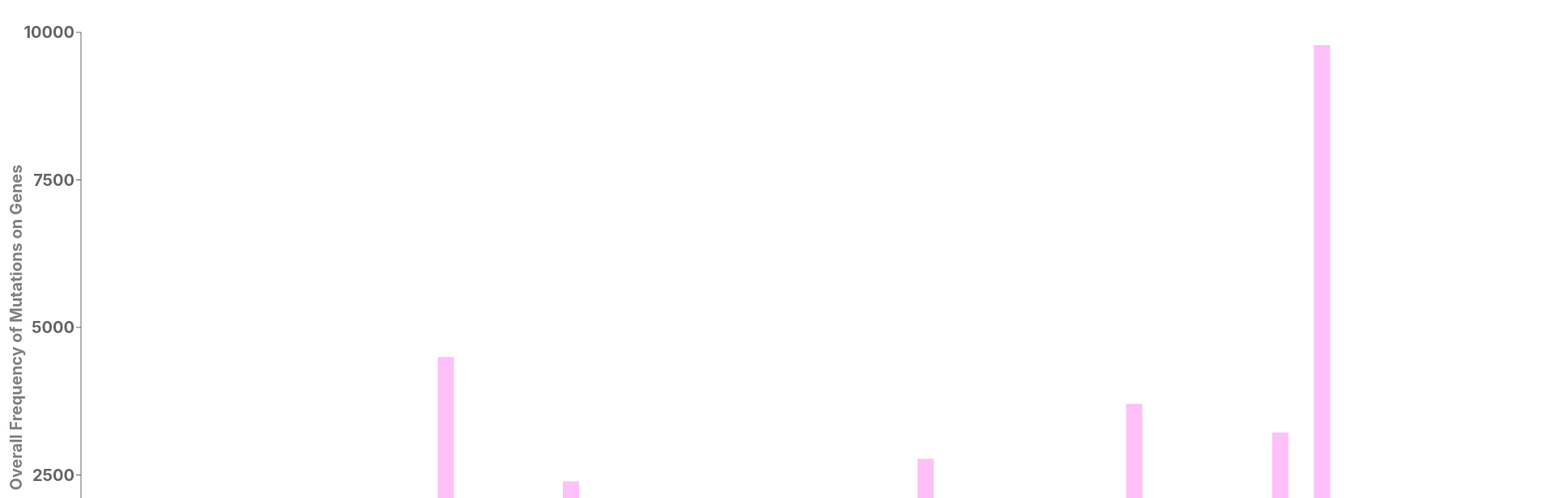
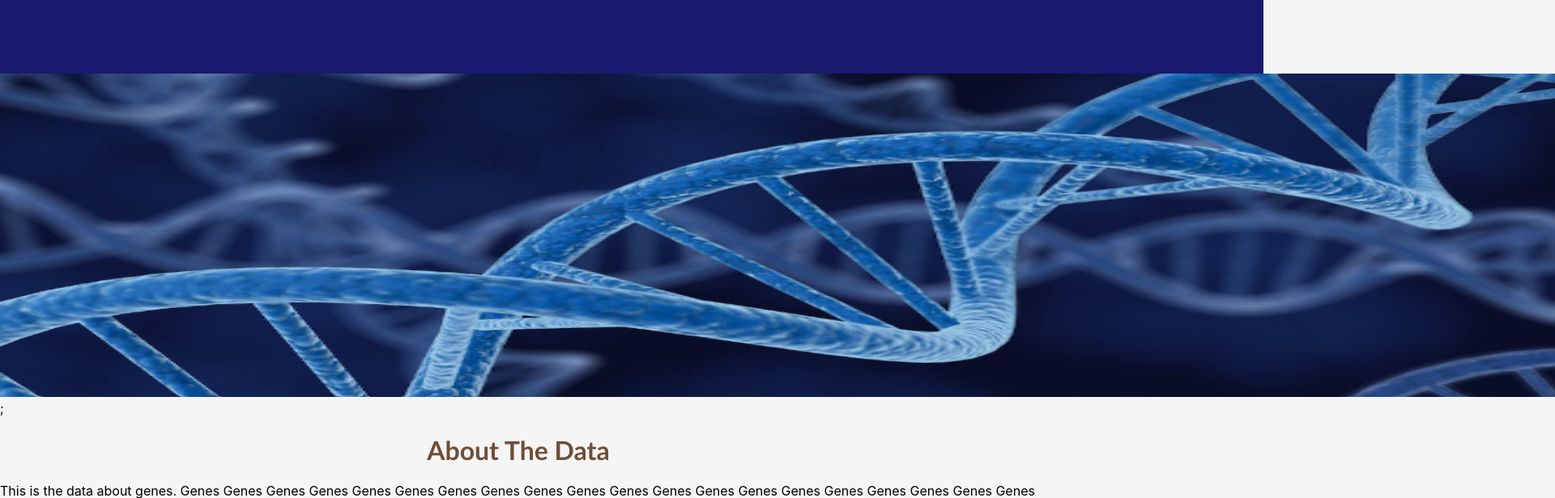
Before and after one commit to aiswaryasoman96/-CARDv-CancerAncestryRealtimeDatavisualization, a React (Create React App) app in the folder cardv/: page /aboutus in a window 1280 px wide. Shown: the top 616 px of the page at 81% size, 1920 px wide, since content can reach past the window. Built offline with nearby package versions, Linux system fonts and the light colour scheme.

Commit message:
About Us, Data, Navbar Unpolished

```diff
--- /dev/null
+++ b/cardv/src/AboutData.css
@@ -0,0 +1,28 @@
+body {
+    margin :0;
+    padding :0 ;
+    box-sizing: border-box;
+    background-color: bisque;
+}
+.heading{
+    color:#6F4E37;
+    text-align :center;
+    text-transform: capitalize;
+    font-weight: bold;
+    font-family: 'Gill Sans';
+
+}
+
+.img{
+    border-radius: 50%;
+    text-align: center;
+    height: 250px;
+
+}
+
+.member{
+    margin: 70px;
+    width: 150px;
+    text-align: center;
+
+}
--- /dev/null
+++ b/cardv/src/AboutData.js
@@ -0,0 +1,25 @@
+import React from "react";
+import geneImage from "./images/Gene.png";
+import Head from "./Heading";
+import myText from "./data/sample.txt";
+import Navbar from "./Navbar";
+
+const Title = "About the Data";
+let content;
+
+fetch(myText)
+  .then((r) => r.text())
+  .then((text) => {
+    content = text;
+  });
+
+export default function Page() {
+  return (
+    <>
+      <Navbar />
+      <img style={{ width: 2000, height: 400 }} src={geneImage} alt="Logo" />;
+      <Head heading={Title}></Head>
+      <p>{content}</p>
+    </>
+  );
+}
--- /dev/null
+++ b/cardv/src/AboutUs.css
@@ -0,0 +1,38 @@
+body {
+    margin :0;
+    padding :0 ;
+    box-sizing: border-box;
+    background-color: whitesmoke;
+}
+.heading{
+    color:#6F4E37;
+    text-align :center;
+    text-transform: capitalize;
+    font-weight: bold;
+    font-family: 'Gill Sans';
+
+}
+
+.img{
+    border-radius: 50%;
+    text-align: center;
+    height: 250px;
+
+}
+
+.member{
+    width: 21vw;
+    text-align: center;
+    background-color: white;
+    padding : 10px;
+    border-radius: 8px;
+    box-shadow: 0 5px 10px rgba(154, 160, 185, 0.05), 0 15px 40px rgba(166,173,201,0.2);
+
+}
+
+
+@media only screen and (max-width: 600px) {
+    .mmmmmm {
+      background-color: lightblue;
+    }
+  }
--- /dev/null
+++ b/cardv/src/AboutUs.js
@@ -0,0 +1,72 @@
+import React from "react";
+import geneImage from "./images/Gene.png";
+import aiswarya from "./images/Aiswarya.jpeg";
+import "./AboutUs.css";
+import Head from "./Heading";
+import Member from "./Member";
+import Navbar from "./Navbar";
+
+const members = ["Abhisheik", "Aiswarya", "Leslie", "Suhas"];
+const memberData = [];
+const i = 1;
+const title = "Know the Team";
+
+export default function Heading() {
+  const arr = [
+    {
+      name: "Abhisheik",
+      img: aiswarya,
+      about:
+        "Aiswarya is a software engineer with years of experience in the Financial Technology domain. Her expertise lies in developing data engineering and data transforming applications using Python, SQL, Pandas and Flask. She is a trained classical dancer, also enjoys swimming and riding motorcycles",
+    },
+    {
+      name: "Aiswarya",
+      img: aiswarya,
+      about:
+        "Aiswarya is a software engineer with years of experience in the Financial Technology domain. Her expertise lies in developing data engineering and data transforming applications using Python, SQL, Pandas and Flask. She is a trained classical dancer, also enjoys swimming and riding motorcycles",
+    },
+    {
+      name: "Leslie",
+      img: aiswarya,
+      about:
+        "Aiswarya is a software engineer with years of experience in the Financial Technology domain. Her expertise lies in developing data engineering and data transforming applications using Python, SQL, Pandas and Flask. She is a trained classical dancer, also enjoys swimming and riding motorcycles",
+    },
+    {
+      name: "Suhas",
+      img: aiswarya,
+      about:
+        "Aiswarya is a software engineer with years of experience in the Financial Technology domain. Her expertise lies in developing data engineering and data transforming applications using Python, SQL, Pandas and Flask. She is a trained classical dancer, also enjoys swimming and riding motorcycles",
+    },
+  ];
+
+  return (
+    <>
+      <Navbar />
+      <img style={{ width: "100%", height: 400 }} src={geneImage} alt="Logo" />;
+      <Head heading={title}></Head>
+      <div
+        style={{
+          display: "flex",
+          justifyContent: "space-between",
+          padding: "10px",
+        }}
+      >
+        {arr.map((obj) => {
+          return <Member name={obj.name} img={obj.img} about={obj.about} />;
+        })}
+      </div>
+    </>
+  );
+
+  // return (
+  //   <>
+  //   <img style={{ width: 2000, height: 400 }} src={geneImage} alt="Logo" />;
+  //   <Head></Head>
+  //   <div className="member">
+  //   <h1 className = "heading">Aiswarya</h1>
+  //   <img className = "img" src={aiswarya} alt="Logo" />;
+  //   <p>{about}</p>
+  //   </div>
+  //   </>
+  //   )
+}
--- /dev/null
+++ b/cardv/src/Heading.jsx
@@ -0,0 +1,15 @@
+import React from 'react';
+import './AboutUs.css';
+
+// export default function Heading(heading){
+//     return (
+//         <h1 className = "heading">{heading}</h1>
+//     )
+// }
+// const hg = "Know the team";
+
+export default function Heading({heading}){
+    return (
+        <h1 className = "heading">{heading}</h1>
+    )
+}
--- /dev/null
+++ b/cardv/src/Member.jsx
@@ -0,0 +1,15 @@
+
+import React from 'react';
+import './AboutUs.css';
+import './images/Aiswarya.jpeg'
+
+
+export default function Member(prop){
+    return (
+    <div className="member" >
+    <h1 className = "heading">{prop.name}</h1>
+    <img className = "img" src={prop.img} alt="Logo" />;
+    <p style={{textAlign:'justify', marginInline:"15px"}}>{prop.about}</p>
+    </div>
+    )
+}
--- /dev/null
+++ b/cardv/src/Navbar.js
@@ -0,0 +1,26 @@
+import React from "react";
+import { Nav, NavLink, Bars, NavMenu } from "./NavbarElements";
+// import { Nav, Bars, NavMenu } from "./NavbarElements";
+// import AboutUs from "./AboutUs";
+// import AboutData from "./AboutData";
+
+const Navbar = () => {
+  return (
+    <>
+      <Nav>
+        <Bars />
+
+        <NavMenu>
+          {/* <NavLink to="/AboutUs" activeStyle>
+            About Us
+          </NavLink>
+          <NavLink to="/AboutData" activeStyle>
+            The Data
+          </NavLink> */}
+        </NavMenu>
+      </Nav>
+    </>
+  );
+};
+
+export default Navbar;
--- /dev/null
+++ b/cardv/src/NavbarElements.js
@@ -0,0 +1,87 @@
+import { FaBars } from "react-icons/fa";
+import { NavLink as Link } from "react-router-dom";
+import styled from "styled-components";
+
+export const Nav = styled.nav`
+  background: #191970;
+  width: 100%;
+  height: 85px;
+  display: flex;
+  justify-content: space-between;
+  padding: 0.2rem calc((100vw - 1000px) / 2);
+  z-index: 12;
+  /* Third Nav */
+  /* justify-content: flex-start; */
+`;
+
+export const NavLink = styled(Link)`
+  color: #808080;
+  display: flex;
+  align-items: center;
+  text-decoration: none;
+  padding: 0 1rem;
+  height: 100%;
+  cursor: pointer;
+  &.active {
+    color: #000000;
+  }
+`;
+
+export const Bars = styled(FaBars)`
+  display: none;
+  color: #808080;
+  @media screen and (max-width: 768px) {
+    display: block;
+    position: absolute;
+    top: 0;
+    right: 0;
+    transform: translate(-100%, 75%);
+    font-size: 1.8rem;
+    cursor: pointer;
+  }
+`;
+
+export const NavMenu = styled.div`
+  display: flex;
+  align-items: center;
+  margin-right: -24px;
+  /* Second Nav */
+  /* margin-right: 24px; */
+  /* Third Nav */
+  /* width: 100vw;
+white-space: nowrap; */
+  @media screen and (max-width: 768px) {
+    display: none;
+  }
+`;
+
+export const NavBtn = styled.nav`
+  display: flex;
+  align-items: center;
+  margin-right: 24px;
+  /* Third Nav */
+  /* justify-content: flex-end;
+width: 100vw; */
+  @media screen and (max-width: 768px) {
+    display: none;
+  }
+`;
+
+export const NavBtnLink = styled(Link)`
+  border-radius: 4px;
+  background: #808080;
+  padding: 10px 22px;
+  color: #000000;
+  outline: none;
+  border: none;
+  cursor: pointer;
+  transition: all 0.2s ease-in-out;
+  text-decoration: none;
+  /* Second Nav */
+  margin-left: 24px;
+  &:hover {
+    transition: all 0.2s ease-in-out;
+    background: #fff;
+    color: #808080;
+  }
+`;
--- a/cardv/src/index.js
+++ b/cardv/src/index.js
@@ -1,15 +1,29 @@
-import React from 'react';
-import ReactDOM from 'react-dom/client';
-import './index.css';
-import { SunburstChart } from './Sunburst';
-import Reachart from './Rechart';
-import OverViewChart from './overViewChart';
-import ImpCircle from './radialBarChart';
+import React from "react";
+import ReactDOM from "react-dom/client";
+import "./index.css";
+import AboutUs from "./AboutUs";
+import AboutData from "./AboutData";
+import { SunburstChart } from "./Sunburst";
+import Reachart from "./Rechart";
+import OverViewChart from "./overViewChart";
+import ImpCircle from "./radialBarChart";
 
-const root = ReactDOM.createRoot(document.getElementById('root'));
+// const root = ReactDOM.createRoot(document.getElementById('root'));
+// root.render(
+//   <React.StrictMode>
+//     <OverViewChart />
+//     {/* <ImpCircle raceName="African Americans" /> */}
+//   </React.StrictMode>
+// );
+
+const root = ReactDOM.createRoot(document.getElementById("root"));
 root.render(
   <React.StrictMode>
-    <OverViewChart />
+    {/* <AboutUs /> */}
+    <AboutData />
     {/* <ImpCircle raceName="African Americans" /> */}
   </React.StrictMode>
 );
+
+// const root = ReactDOM.createRoot(document.getElementById('root'));
+// root.render(<h1>Hello, world!</h1>);
```
Also changed, not shown: cardv/src/data/sample.txt (added), cardv/src/images/Aiswarya.jpeg (added), cardv/src/images/Gene.png (added).
